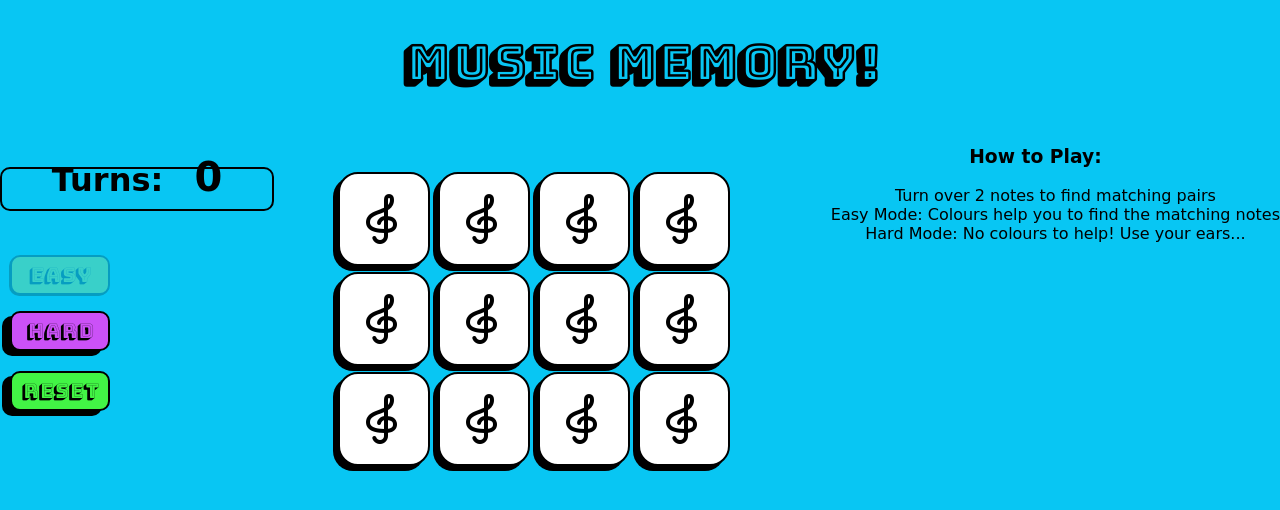
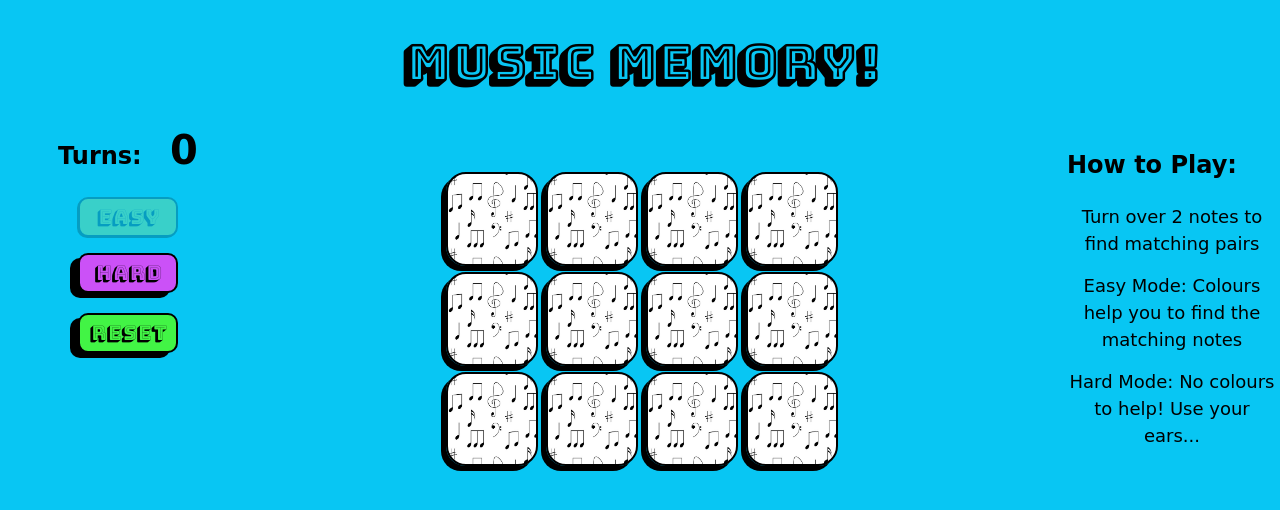
Before and after one commit to Code-Institute-Submissions/music-memory-game, a plain HTML site: page index.html in a window 1280 px wide. Drawn offline with nearby package versions, Linux system fonts and the light colour scheme; a web font is replaced by a local one.

Commit message:
styling and layout

```diff
--- a/index.html
+++ b/index.html
@@ -18,15 +18,15 @@
     </header>
     <div class="main">
       <aside class="instructions">
-        <h3>How to Play:</h3>
+        <h3 class="instructions-title">How to Play:</h3>
         <ul class="list">
-          <li>
+          <li class="list-item">
             Turn over 2 notes to find matching pairs
           </li>
-          <li>
+          <li class="list-item">
             Easy Mode: Colours help you to find the matching notes
           </li>
-          <li>
+          <li class="list-item">
             Hard Mode: No colours to help! Use your ears...
           </li>
         </ul>
--- a/sass/_variables.scss
+++ b/sass/_variables.scss
@@ -12,6 +12,8 @@ $hidden-note: #000000;
 
 $header-font: 'Bungee Shade', cursive;
 $main-font: 'Gaegu', cursive;
+$small-header: 24px;
+$text-block-size: 18px;
 
 $use-tada: true;
 
--- a/sass/app.scss
+++ b/sass/app.scss
@@ -42,17 +42,22 @@ html body {
 .buttonsAndCounter {
   flex: 0 0 8rem;
   @media (min-width: 768px) {
-    order: 1
+    order: 1;
+    min-width: 20%;
+    max-width: 20%;
   }
   order: 2;
+  text-align: center;
 }
 
 .game {
   text-align: center;
   margin: 40px auto;
+  position: relative;
   flex: 1 1 auto;
   @media (min-width: 768px) {
     order: 2;
+    min-width: 60%;
   }
 }
 
@@ -60,31 +65,37 @@ html body {
   @media (min-width: 768px) {
     flex: 0 0 auto;
     order: 3;
+    min-width: 20%;
+    max-width: 20%;
+    margin: 0 auto;
   }
   order: 1;
   text-align: center;
 }
 
+.instructions-title {
+  font-size: $small-header;
+}
+
 .list{
   list-style-type: none;
+  line-height: 1.5;
+  font-size: $text-block-size;
 }
-
-
+.list-item {
+  margin-bottom: 15px;
+}
 
 .title {
   font-family: $header-font;
   font-size: 48px;
 }
 
-.lead {
-  font-size: 32px;
-  margin-bottom: 0;
-}
 
 .counter-text {
-  font-size: 32px;
+  font-size: $small-header;
   position: relative;
-  margin: -15px auto;
+  margin: 0 auto;
 }
 
 #counter {
@@ -94,13 +105,7 @@ html body {
 }
 
 .counter-wrapper {
-  width: 270px;
-  height: 40px;
-  border: solid 2px black;
-  position: relative;
-  margin: 40px auto;
-  text-align: center;
-  @include border-radius(10px);
+
 
 }
 
@@ -173,9 +178,9 @@ figure {
 }
 
 .faceDown {
-  background-color: white;
-  background-image: url("../assets/images/treble.png");
+  background-image: url("../assets/images/music-bg.jpg");
   background-repeat: no-repeat;
+  background-size: 600%;
   background-position: center;
   border: 2px solid black;
 
@@ -204,13 +209,14 @@ figure {
   box-shadow: -8px 5px #000;
   position: relative;
   top: 0;
-  margin: 20px 10px;
+  margin: 20px;
   font-family: $header-font;
   font-size: 20px;
   border: 2px solid black;
   transition: all 0.2s ease-in-out;
   @media (min-width: 768px) {
     display: block;
+    margin: 20px auto;
   }
 }
 
@@ -248,7 +254,3 @@ button:focus {
   ;
   top: 4px;
 }
-
-
-
-//https://www.freepik.com/free-icons/music
```
Also changed, not shown: assets/images/music-bg.jpg (added), assets/images/treble.png (deleted), css/app.css, 1 other file.
